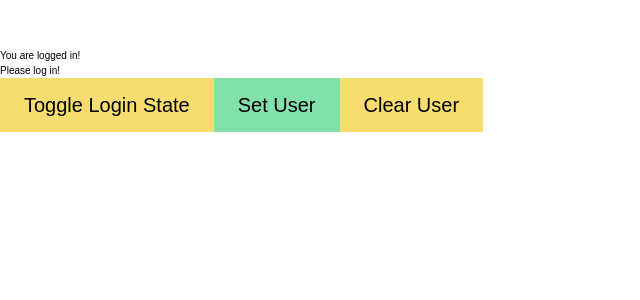
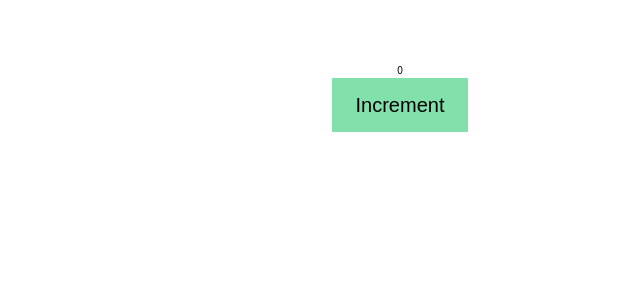
Before and after one commit to TarunByte/reactV19, a React (Vite) app: page / in a window 1280 px wide. Shown: the top 300 px of the page, without its empty margins (0-640 px from the left). Built offline with nearby package versions, Linux system fonts and the light colour scheme.

Commit message:
#45 How to Use the useState Hook in React

```diff
--- a/src/App.jsx
+++ b/src/App.jsx
@@ -1,8 +1,6 @@
 import "./components/EV.css";
-import ShortCircuitExample from "./components/hooks/ShortCircuit";
-// import { Keys } from "./Keys";
-// import { Todo } from "./projects/Todo/Todo";
+import { Counter } from "./components/hooks/useState";
 
 export const App = () => {
-  return <section> {<ShortCircuitExample />}</section>;
+  return <Counter />;
 };
--- /dev/null
+++ b/src/components/hooks/useState/index.jsx
@@ -0,0 +1,24 @@
+import "../Hooks.css";
+import { useState } from "react";
+
+export const Counter = () => {
+  const [count, setCount] = useState(0);
+
+  const handleINcrement = () => {
+    setCount(count + 1);
+    console.log("inner", count);
+  };
+
+  console.log("outer", count);
+
+  return (
+    <div className="container state-container" style={{ textAlign: "center" }}>
+      <h1>useState Hook!</h1>
+      <br />
+      <p>{count}</p>
+      <button className="state-button" onClick={handleINcrement}>
+        Increment
+      </button>
+    </div>
+  );
+};
```
